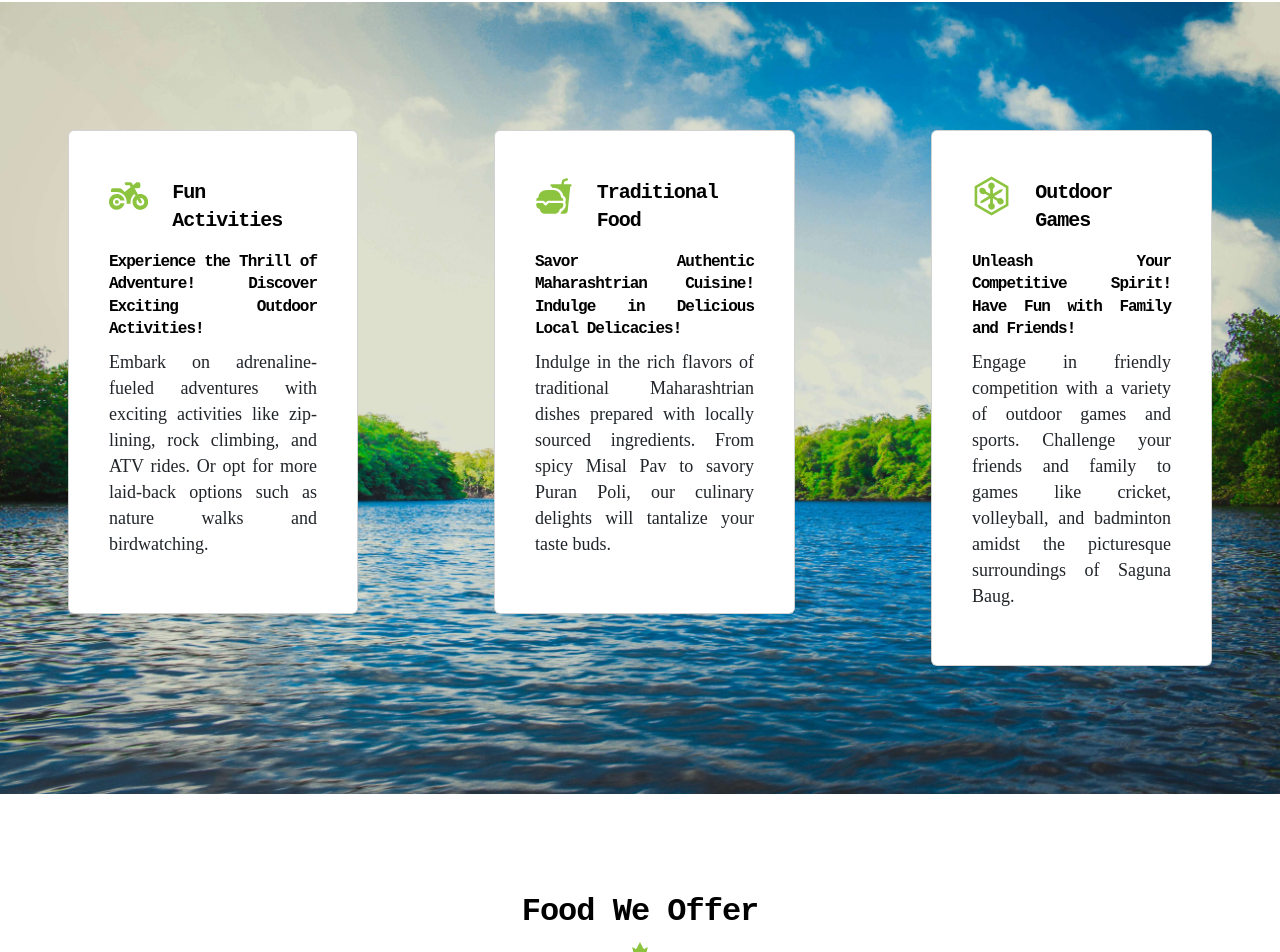
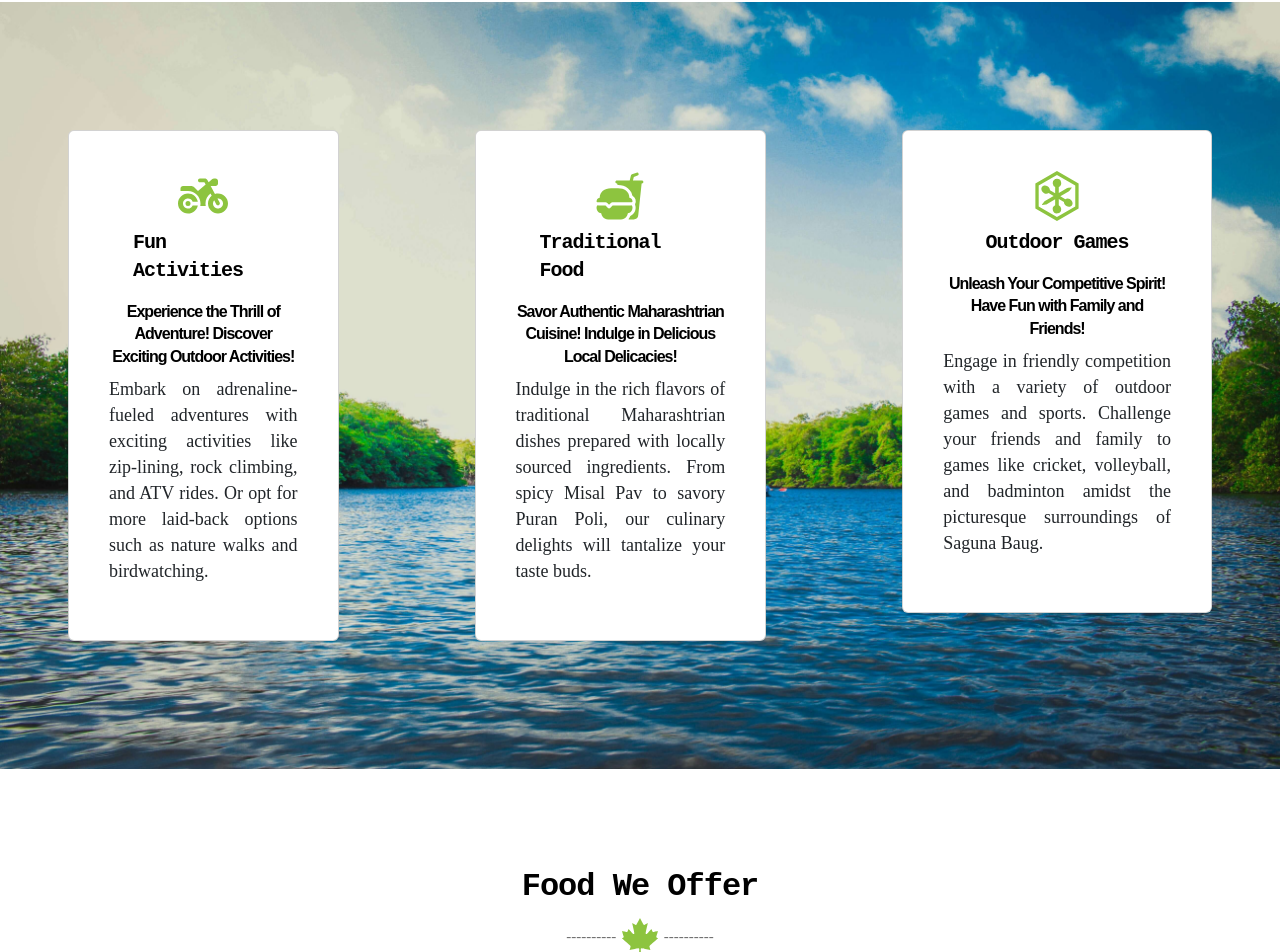
Before and after one commit to gebadakash/Agro_Tourism, a React (Vite) app: page / in a window 1280 px wide. Shown: the part 2454-3406 px from the top of the page. Built offline with nearby package versions, Linux system fonts and the light colour scheme.

Commit message:
Home page css updated.

```diff
--- a/src/Components/HomePageComponents/ChooseUs/ChooseUsSection.jsx
+++ b/src/Components/HomePageComponents/ChooseUs/ChooseUsSection.jsx
@@ -36,7 +36,7 @@ const ChooseUsSection = () => {
 
   return (
     <div className="chooseus choosePad set-bg-choose mt-5 mb-5">
-      <div className="d-flex bd-highlight">
+      <div className=" d-flex bd-highlight">
         {ChooseData.map((choose, index) => (
           <div className="p-2 flex-fill bd-highlight whyChooseUsCards" key={index} style={{marginLeft:"60px", marginRight:"60px"}}>
             <div className="fbox-content card" style={{ padding: "40px" }} data-aos="zoom-in" data-aos-duration="100">
@@ -52,7 +52,7 @@ const ChooseUsSection = () => {
                 </div>
               </div>
               <div>
-              <h6 className="mt-2 chooseTitle" style={{fontFamily:"monospace", textAlign:"justify"}}>
+              <h6 className="mt-2 chooseTitle" style={{fontFamily:"sans-serif", textAlign:"center"}}>
                   {choose.subTitle}
               </h6>
               <p className="description choosePara" style={{ fontSize: "18px", textAlign:"justify" }}>
--- a/src/Components/HomePageComponents/ChooseUs/choose.css
+++ b/src/Components/HomePageComponents/ChooseUs/choose.css
@@ -20,7 +20,6 @@
     text-transform: uppercase;
     letter-spacing: 2px;
     margin-bottom: 20px;
-    /* font-weight: 800; */
 }
 
 
@@ -67,4 +66,11 @@
         margin-right: 0 !important;
     }
 
-  }
+}
+
+
+.iconTitle{
+
+    flex-direction: column;
+    align-items: center;
+}
```
